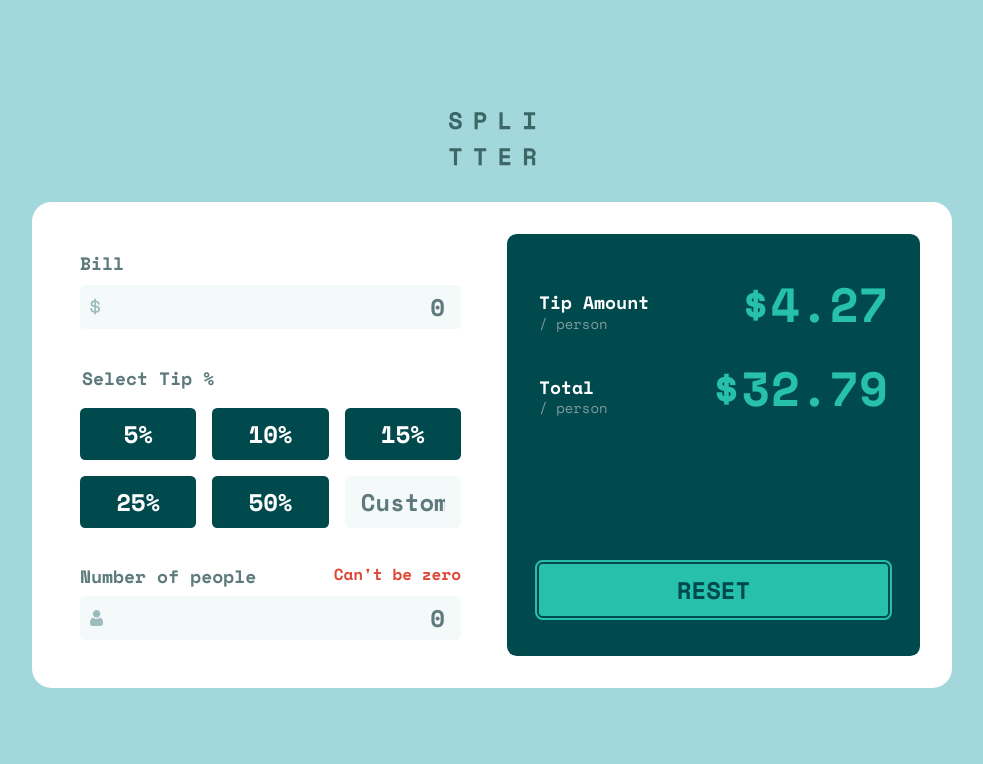
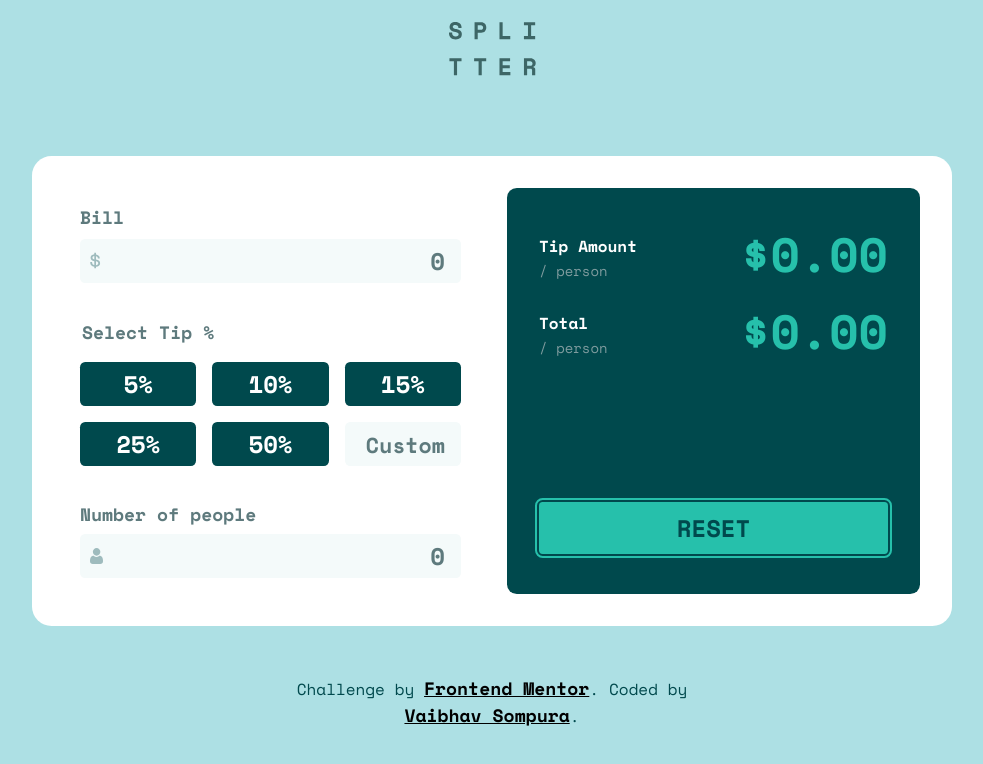
Before and after one commit to vsompura3/tip-calculator-app-main, a website built with Vite: page index.html in a window 1280 px wide. Both pictures are taken after a click on the button "RESET". Shown: the whole page, without its empty margins (148-1131 px from the left). Built offline with nearby package versions, Linux system fonts and the light colour scheme.

Commit message:
redid js and accessibility features, need improvements on scrolling and calculation

```diff
--- a/index.html
+++ b/index.html
@@ -91,7 +91,7 @@
           </fieldset>
           <div class="form-group">
             <label for="number-of-people">Number of people</label>
-            <span data-warning>Can't be zero</span>
+            <span data-warning class="hidden">Can't be zero</span>
             <input
               type="number"
               name="number-of-people"
@@ -108,19 +108,37 @@
                 <p>Tip Amount</p>
                 <p>/ person</p>
               </div>
-              <span class="calculated-tip">$4.27</span>
+              <span class="calculated-tip">$0.00</span>
             </div>
             <div class="total-details">
               <div>
                 <p>Total</p>
                 <p>/ person</p>
               </div>
-              <span class="calculated-total">$32.79</span>
+              <span class="calculated-total">$0.00</span>
             </div>
           </div>
           <button class="btn-reset">Reset</button>
         </div>
       </section>
     </main>
+
+    <footer>
+      <div class="attribution">
+        Challenge by
+        <a
+          href="https://www.frontendmentor.io?ref=challenge"
+          target="_blank"
+          rel="noopener noreferrer"
+          >Frontend Mentor</a
+        >. Coded by
+        <a
+          href="https://vaibhavsompura.netlify.app"
+          target="_blank"
+          rel="noopener noreferrer"
+          >Vaibhav Sompura</a
+        >.
+      </div>
+    </footer>
   </body>
 </html>
--- a/public/css/index.css
+++ b/public/css/index.css
@@ -5,7 +5,7 @@
   --brand: hsl(172 67% 45%);
   --warning: rgb(220 73 53);
   --surface: hsl(183 100% 15%);
-  --surface-2: rgb(162, 215, 220);
+  --surface-2: rgb(173, 224, 228);
   --text: hsl(186 14% 43%);
   --text-2: hsl(184 14% 56%);
   --bg-input: hsl(189 41% 97%);
@@ -167,6 +167,10 @@ input[type='number'] {
     place-items: center;
   }
 
+  @media (width > 920px) {
+    gap: calc(var(--space-2xl) + 2rem);
+  }
+
   & > header {
     display: grid;
     place-content: center;
@@ -221,7 +225,8 @@ input[type='number'] {
     }
 
     &:focus {
-      outline: 2px solid var(--brand);
+      --outline-color: var(--brand);
+      outline: 2px solid var(--outline-color);
     }
   }
 
@@ -287,8 +292,21 @@ input[type='number'] {
         font-weight: var(--bold);
         font-variant-numeric: tabular-nums;
 
-        padding-block: var(--space-xs);
+        padding-block: var(--space-xxs);
         border-radius: 0.35ch;
+
+        &:focus-within {
+          --outline-color: var(--brand);
+          outline: 2px solid var(--outline-color);
+          outline-offset: 2px;
+          background-color: var(--brand);
+          color: var(--surface);
+        }
+
+        &:hover {
+          background-color: var(--surface-2);
+          color: var(--surface);
+        }
       }
     }
 
@@ -301,6 +319,12 @@ input[type='number'] {
       inline-size: 100%;
       block-size: 100%;
       outline-offset: -2px;
+
+      @media (width >= 920px) {
+        &::placeholder {
+          font-size: 1.35rem;
+        }
+      }
     }
 
     & input[type='radio'] {
@@ -339,7 +363,7 @@ input[type='number'] {
     & > .total-details {
       display: grid;
       align-items: center;
-      grid-template-columns: repeat(2, 1fr);
+      grid-template-columns: 1fr 2fr;
       gap: 2ch;
       font-size: 0.875rem;
 
@@ -349,19 +373,24 @@ input[type='number'] {
 
       & > div > p:first-of-type {
         color: var(--white);
-        font-size: 1.125rem;
+        font-size: 1rem;
         font-weight: var(--semibold);
         line-height: 1.1;
+        margin-bottom: var(--space-xxs);
       }
 
-      /*// ! handle scroll and overflow */
       & > span {
-        font-size: 3rem;
+        font-size: 2.5rem;
         font-weight: var(--bold);
         font-variant-numeric: tabular-nums;
         color: var(--brand);
-        line-height: 1.25;
+        line-height: 1.1;
         text-align: end;
+        overflow-x: auto;
+
+        @media (width >= 920px) {
+          font-size: 3rem;
+        }
       }
     }
   }
@@ -390,7 +419,8 @@ input[type='number'] {
     }
 
     &:focus {
-      outline: 2px solid var(--brand);
+      --outline-color: var(--brand);
+      outline: 2px solid var(--outline-color);
     }
 
     &:active {
@@ -398,3 +428,29 @@ input[type='number'] {
     }
   }
 }
+
+.hidden {
+  display: none;
+}
+
+footer {
+  text-align: center;
+  padding-inline: var(--space-xl);
+  color: var(--surface);
+
+  & > div {
+    max-inline-size: 45ch;
+    margin-inline: auto;
+    padding-block: 5ch;
+  }
+
+  & a {
+    font-size: 1.125rem;
+    color: hsl(0 0% 0%);
+    font-weight: var(--bold);
+
+    &:hover {
+      color: var(--brand);
+    }
+  }
+}
--- a/public/js/index.js
+++ b/public/js/index.js
@@ -1,5 +1,78 @@
+const billInput = document.getElementById('bill-amount')
+const numberOfPeopleInput = document.getElementById('number-of-people')
+const customTipInput = document.getElementById('custom-tip')
+const tipOptions = [...document.querySelectorAll('input[type="radio"]')]
+const warningMsg = document.querySelector('[data-warning]')
+const finalTip = document.querySelector('.calculated-tip')
+const finalTotal = document.querySelector('.calculated-total')
+const resetBtn = document.querySelector('.btn-reset')
+
 const state = {
   billAmount: 0,
   tipAmount: 0,
-  numOfPeople: 1,
+  numberOfPeople: 1,
+  finalResult: {
+    tipPerPerson: 0,
+    totalPerPerson: 0,
+  },
 }
+
+function handleInputs({ target: element }) {
+  checkForZero(element)
+  if (element.value === '' || +element.value === 0) return
+  if (element.name === 'bill-amount') state.billAmount = +element.value
+  if (element.name === 'tip-amount') state.tipAmount = +element.value
+  if (element.name === 'number-of-people') state.numberOfPeople = +element.value
+  calculateTip(state)
+  render(state)
+}
+
+function checkForZero(element) {
+  if (+element.value === 0 || +element.value < 0) {
+    element.style.setProperty('--outline-color', 'var(--warning)')
+  } else {
+    element.style.setProperty('--outline-color', 'var(--brand)')
+  }
+  toggleWarning(element)
+}
+
+function toggleWarning(element) {
+  if (+element.value === 0 && element.name === 'number-of-people') {
+    warningMsg.classList.remove('hidden')
+  } else {
+    warningMsg.classList.add('hidden')
+  }
+}
+
+function calculateTip({ billAmount, tipAmount, numberOfPeople }) {
+  const tipPerPerson = (billAmount * (tipAmount / 100)) / numberOfPeople
+  const totalPerPerson =
+    (billAmount + billAmount * (tipAmount / 100)) / numberOfPeople
+  state.finalResult.tipPerPerson = tipPerPerson
+  state.finalResult.totalPerPerson = totalPerPerson
+}
+
+function render({ finalResult: { tipPerPerson, totalPerPerson } }) {
+  finalTip.textContent = `$${tipPerPerson.toFixed(2)}`
+  finalTotal.textContent = `$${totalPerPerson.toFixed(2)}`
+}
+
+function resetApp() {
+  state.billAmount = 0
+  state.tipAmount = 0
+  state.numberOfPeople = 1
+  state.finalResult.tipPerPerson = 0
+  state.finalResult.totalPerPerson = 0
+  billInput.value = ''
+  numberOfPeopleInput.value = ''
+  customTipInput.value = ''
+  render(state)
+}
+
+billInput.addEventListener('input', handleInputs)
+numberOfPeopleInput.addEventListener('input', handleInputs)
+customTipInput.addEventListener('input', handleInputs)
+tipOptions.forEach(tipOption => {
+  tipOption.addEventListener('change', handleInputs)
+})
+resetBtn.addEventListener('click', resetApp)
```
